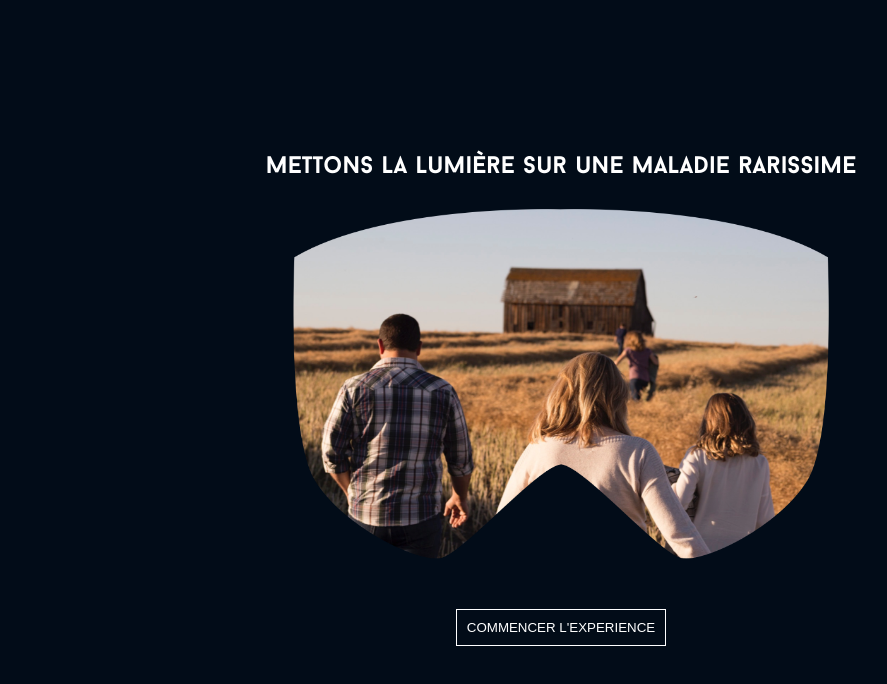
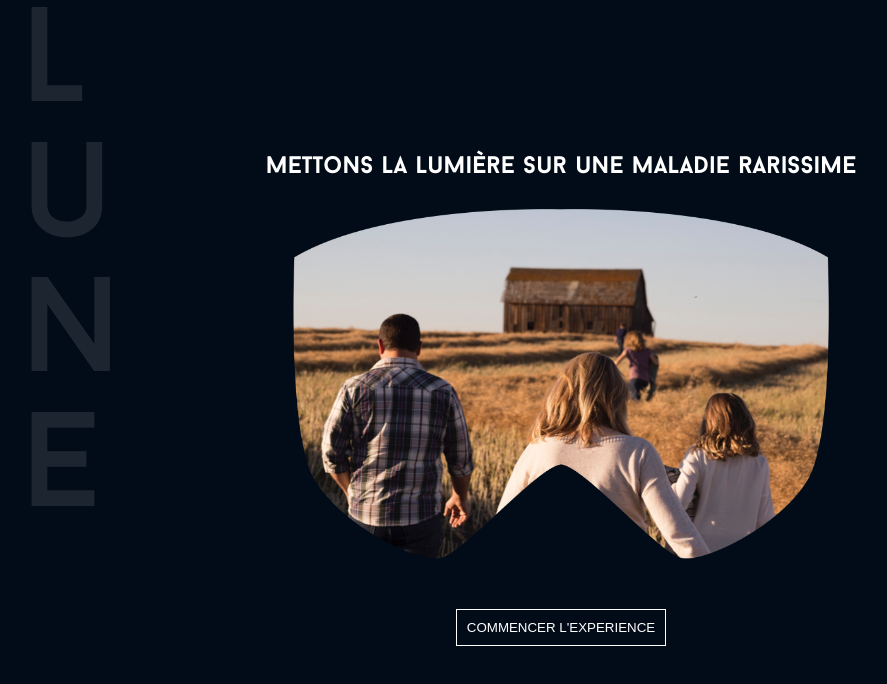
Before and after one commit to LionelPaulus/Doc-enfants-de-la-lune, a website: page app/home.html in a window 1280 px wide. Shown: the whole page, without its empty margins (79-966 px from the left). Drawn offline with nearby package versions, Linux system fonts and the light colour scheme; files that its build step writes are made by us from their sources; files whose address does not match are found by name.

Commit message:
Home with chapter not finish

```diff
--- a/app/home.html
+++ b/app/home.html
@@ -10,6 +10,12 @@
     <div class="home">
       <div class="home__grid">
         <div class="home__content">
+          <div class="home__chapter">
+            <p class="home__chapter__txt">l</p>
+            <p class="home__chapter__txt">u</p>
+            <p class="home__chapter__txt">n</p>
+            <p class="home__chapter__txt">e</p>
+          </div>
           <div class="home__title">
             <h1 class="home__txt">mettons la lumière sur une maladie rarissime</h1>
           </div>
--- a/app/src/sass/partials/_home.scss
+++ b/app/src/sass/partials/_home.scss
@@ -3,6 +3,7 @@
   height: 100vh;
   width: 100vw;
 }
+
 .home__grid {
   align-items: center;
   display: flex;
@@ -12,8 +13,14 @@
   width: 60%;
 }
 
-.home__divider {
-   background-image: linear-gradient(top, white, white, white);
+.home__chapter {
+  color: $white;
+  font-family: $title-font-family;
+  font-size: 8.4em;
+  left:100px;
+  opacity: .1;
+  position: absolute;
+  top: 0;
 }
 
 .home__title {
@@ -29,7 +36,7 @@
   width: 100%;
 }
 
-.home__mask__img{
+.home__mask__img {
   display: block;
   height: 100%;
   margin: auto;
```
Lines whose indentation alone changed are shown as unchanged.
